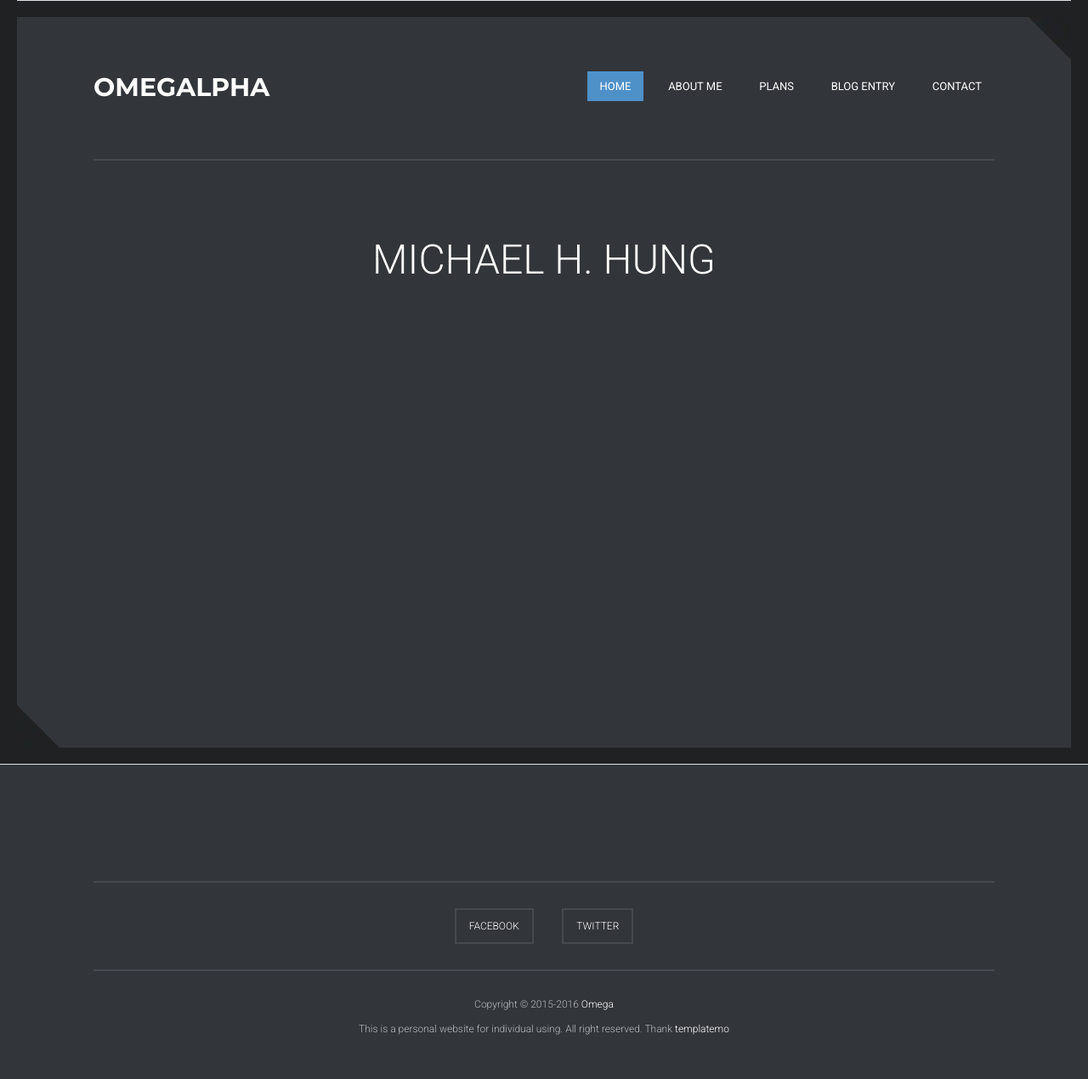
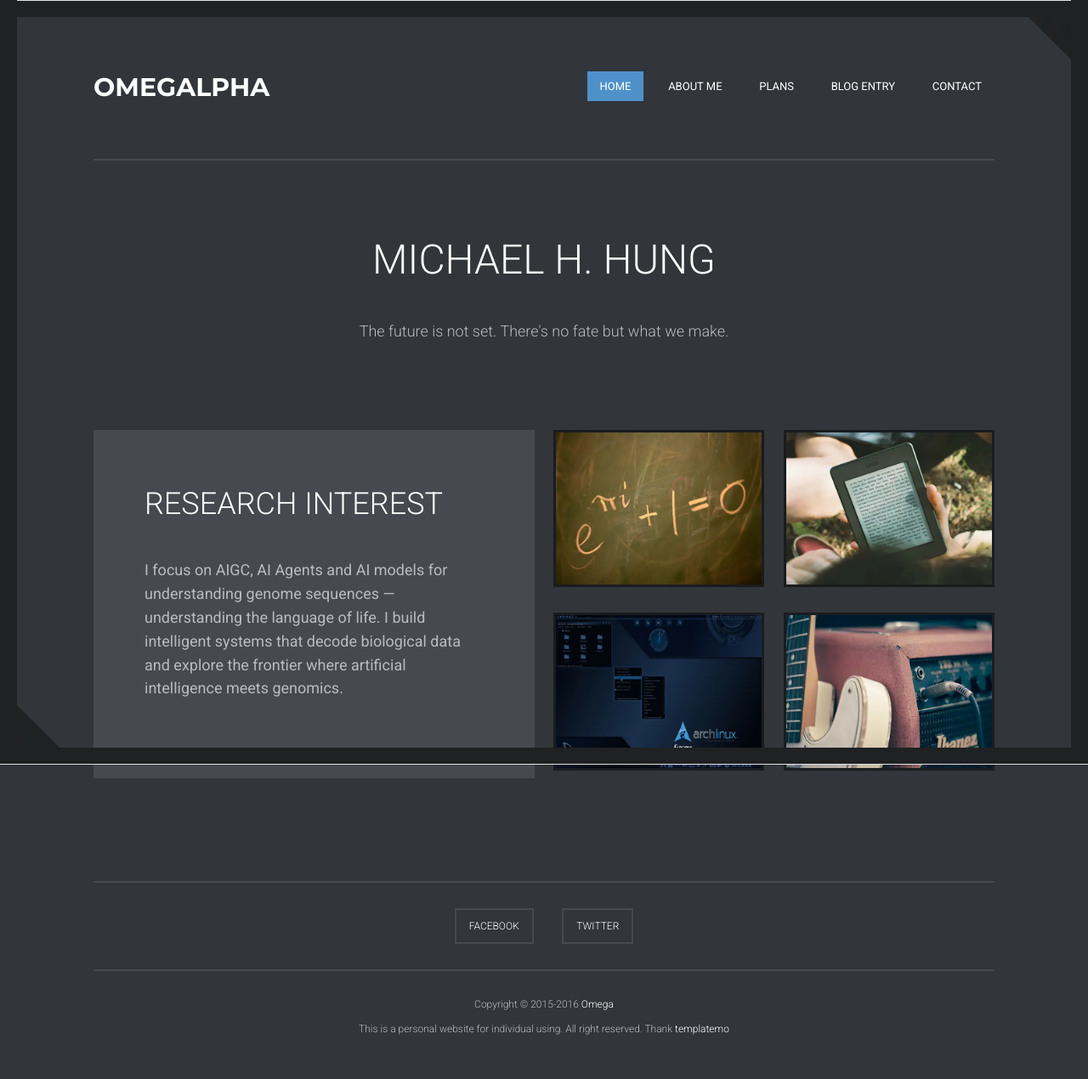
Before and after one commit to omegahh/omegahh.github.io, a Jekyll site: the page index.html, which Jekyll copies as it is, in a window 1280 px wide. Shown: the whole page at 85% size. Built offline with Jekyll 4.4.1, drawn with Linux system fonts in a browser that asks for light colours.

Commit message:
Restore animate.css - site relies on multiple animation keyframes

```diff
--- a/css/omegahh.css
+++ b/css/omegahh.css
@@ -7,17 +7,6 @@
 @import url('reset.css');
 
 /* Fonts loaded via <link> tags in HTML for better performance */
-
-@keyframes fadeInDown {
-	from {
-		opacity: 0;
-		transform: translate3d(0, -20px, 0);
-	}
-	to {
-		opacity: 1;
-		transform: translate3d(0, 0, 0);
-	}
-}
 
 :root {
 	--animate-duration: 1s;
--- a/index.html
+++ b/index.html
@@ -15,6 +15,7 @@
 		<link rel="stylesheet" href="https://fonts.googleapis.com/css2?family=Roboto:wght@100;300;400;500;700&display=swap">
 		<link rel="stylesheet" href="https://fonts.googleapis.com/css2?family=Montserrat:wght@400;700&display=swap">
 		<link rel="stylesheet" href="https://cdn.jsdelivr.net/npm/bootstrap@5.3.1/dist/css/bootstrap.min.css">
+		<link rel="stylesheet" href="https://cdnjs.cloudflare.com/ajax/libs/animate.css/4.1.1/animate.min.css">
 		<link rel="stylesheet" href="css/main-font-awesome.min.css">
 		<link rel="stylesheet" href="css/main-simple-line-icons.css">
 		<link rel="stylesheet" href="css/omegahh.css">
```
